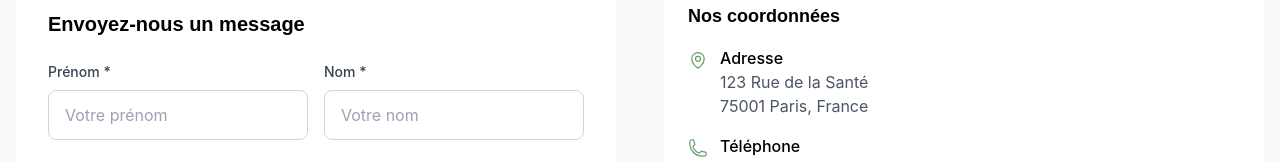
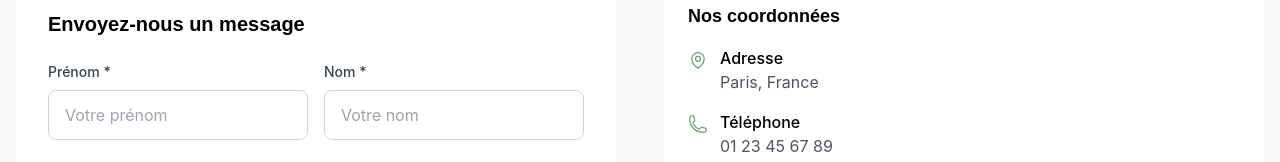
Before and after one commit to lachose-jB/meryFood, a Vue app: page /contact in a window 1280 px wide. Shown: the part 250-412 px from the top of the page. Built offline with nearby package versions, Linux system fonts and the light colour scheme; no server answers.

Commit message:
Updated Contact.vue

```diff
--- a/src/views/Contact.vue
+++ b/src/views/Contact.vue
@@ -139,7 +139,7 @@
                 <MapPinIcon class="h-5 w-5 text-primary mt-1 flex-shrink-0" />
                 <div>
                   <p class="font-medium">Adresse</p>
-                  <p class="text-gray-600">123 Rue de la Santé<br>75001 Paris, France</p>
+                  <p class="text-gray-600">Paris, France</p>
                 </div>
               </div>
               <div class="flex items-start space-x-3">
```
